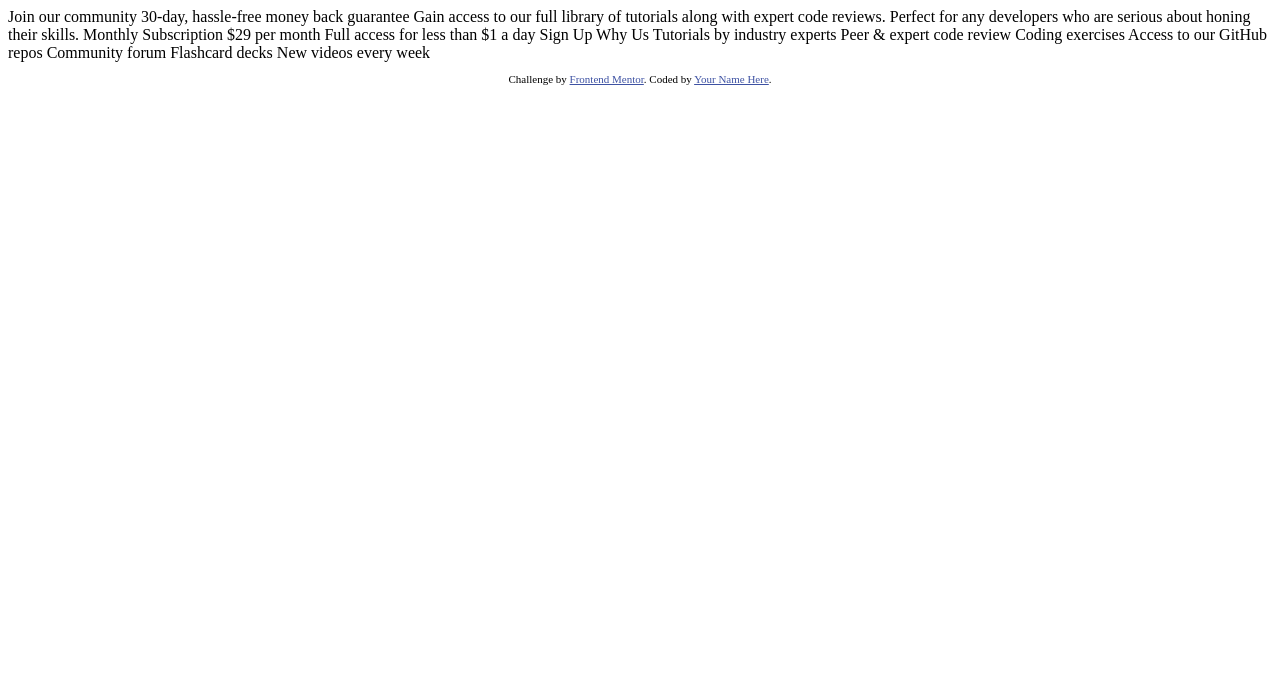
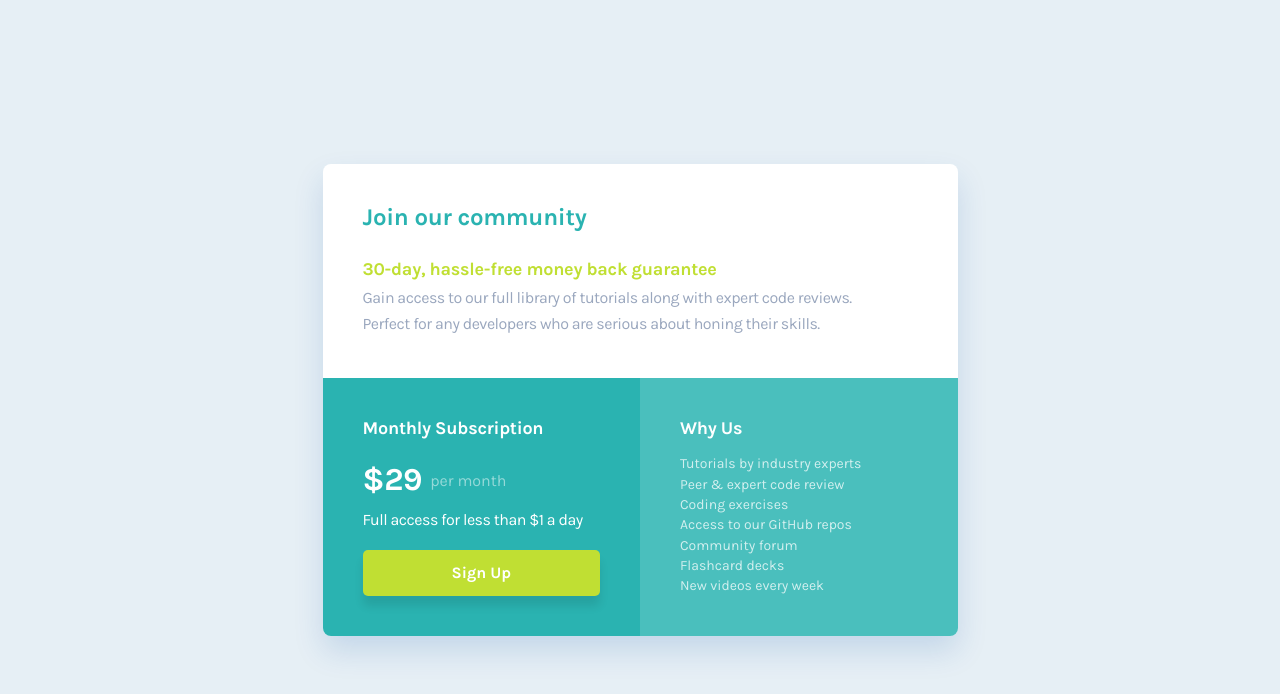
Before and after one commit to schindlerdumagat/single-price-grid-component, a plain HTML site: page index.html in a window 1280 px wide. Drawn offline with Linux system fonts and the light colour scheme; a web font is replaced by a local one.

Commit message:
finish: version 1

```diff
--- a/index.html
+++ b/index.html
@@ -1,50 +1,68 @@
 <!DOCTYPE html>
 <html lang="en">
-<head>
-  <meta charset="UTF-8">
-  <meta name="viewport" content="width=device-width, initial-scale=1.0"> <!-- displays site properly based on user's device -->
+  <head>
+    <meta charset="UTF-8" />
+    <meta name="viewport" content="width=device-width, initial-scale=1.0" />
+    <!-- displays site properly based on user's device -->
 
-  <link rel="icon" type="image/png" sizes="32x32" href="./images/favicon-32x32.png">
+    <link
+      rel="icon"
+      type="image/png"
+      sizes="32x32"
+      href="./images/favicon-32x32.png"
+    />
 
-  <title>Frontend Mentor | Single Price Grid Component</title>
+    <title>Frontend Mentor | Single Price Grid Component</title>
 
-  <!-- Feel free to remove these styles or customise in your own stylesheet 👍 -->
-  <style>
-    .attribution { font-size: 11px; text-align: center; }
-    .attribution a { color: hsl(228, 45%, 44%); }
-  </style>
-</head>
-<body>
-  Join our community
+    <link
+      rel="preload"
+      as="font"
+      type="font/woff2"
+      href="./fonts/karla-v32-latin-700.woff2"
+      crossorigin
+    />
+    <link
+      rel="preload"
+      as="font"
+      type="font/woff2"
+      href="./fonts//karla-v32-latin-regular.woff2"
+      crossorigin
+    />
 
-  30-day, hassle-free money back guarantee
-
-  Gain access to our full library of tutorials along with expert code reviews.
-  Perfect for any developers who are serious about honing their skills.
-
-  Monthly Subscription
-
-  &dollar;29 per month
-
-  Full access for less than &dollar;1 a day
-
-  Sign Up
-
-  Why Us
-
-  Tutorials by industry experts
-  Peer &amp; expert code review
-  Coding exercises
-  Access to our GitHub repos
-  Community forum
-  Flashcard decks
-  New videos every week
-
-  <footer>
-    <p class="attribution">
-      Challenge by <a href="https://www.frontendmentor.io?ref=challenge" target="_blank">Frontend Mentor</a>.
-      Coded by <a href="#">Your Name Here</a>.
-    </p>
-  </footer>
-</body>
+    <link rel="stylesheet" href="style.css" />
+  </head>
+  <body>
+    <main>
+      <h1 id="single-price-grid" class="visually-hidden">Sample Single Price Grid Component</h1>
+      <section class="price-grid" aria-labelledby="single-price-grid">
+        <div class="header">
+          <h2 class="header__title">Join our community</h2>
+          <strong class="header__highlight">30-day, hassle-free money back guarantee</strong>
+          <p class="header__description"0>
+            Gain access to our full library of tutorials along with expert code
+            reviews. Perfect for any developers who are serious about honing
+            their skills.
+          </p>
+        </div>
+        <div class="subscription">
+          <h3 class="subscription__title">Monthly Subscription</h3>
+          <p class="subscription__price"><strong class="subscription__price-highlight">&dollar;29</strong>per month</p>
+          <p class="subscription__feature">Full access for less than &dollar;1 a day</p>
+          <a class="subscription__link"href="#">Sign Up</a>
+        </div>
+        <div class="why">
+          <h3 class="why__title">Why Us</h3>
+          <ul class="why__list">
+            <li class="why__list-item">Tutorials by industry experts</li>
+            <li class="why__list-item">Peer &amp; expert code review</li>
+            <li class="why__list-item">Coding exercises</li>
+            <li class="why__list-item">Access to our GitHub repos</li>
+            <li class="why__list-item">Community forum</li>
+            <li class="why__list-item">Flashcard decks</li>
+            <li class="why__list-item">New videos every week</li>
+          </ul>
+        </div>
+      </section>
+    </main>
+  </body>
 </html>
--- /dev/null
+++ b/style.css
@@ -0,0 +1,260 @@
+/* CSS RESETS */
+
+/* Box sizing rules */
+*,
+*::before,
+*::after {
+  margin: 0;
+  padding: 0;
+  box-sizing: border-box;
+}
+
+/* Prevent font size inflation */
+html {
+  -moz-text-size-adjust: none;
+  -webkit-text-size-adjust: none;
+  text-size-adjust: none;
+}
+
+/* Remove default margin in favour of better control in authored CSS */
+body,
+h1,
+h2 h3,
+p {
+  margin-block-end: 0;
+}
+
+/* Remove list styles on ul, ol elements with a list role, which suggests default styling will be removed */
+ul {
+  list-style: none;
+}
+
+/* Set core body defaults */
+body {
+  min-height: 100vh;
+  line-height: 1.65;
+  text-wrap: balance;
+}
+
+h1,
+h2,
+h3 {
+  line-height: 1.15; /* Set shorter line heights on headings and interactive elements */
+}
+
+/* A elements that don't have a class get default styles */
+a:not([class]) {
+  text-decoration-skip-ink: auto;
+  color: currentColor;
+}
+
+.visually-hidden:not(:focus):not(:active) {
+  position: absolute;
+  width: 1px;
+  height: 1px;
+  overflow: hidden;
+  clip: rect(0 0 0 0); /* Legacy property for Internet Explorer */
+  clip-path: inset(50%);
+  white-space: nowrap;
+}
+
+/* FONTS */
+
+/* karla-regular - latin */
+@font-face {
+  font-display: swap; /* Check https://developer.mozilla.org/en-US/docs/Web/CSS/@font-face/font-display for other options. */
+  font-family: "Karla";
+  font-style: normal;
+  font-weight: 400;
+  src: url("../fonts/karla-v32-latin-regular.woff2") format("woff2"); /* Chrome 36+, Opera 23+, Firefox 39+, Safari 12+, iOS 10+ */
+}
+/* karla-700 - latin */
+@font-face {
+  font-display: swap; /* Check https://developer.mozilla.org/en-US/docs/Web/CSS/@font-face/font-display for other options. */
+  font-family: "Karla";
+  font-style: normal;
+  font-weight: 700;
+  src: url("../fonts/karla-v32-latin-700.woff2") format("woff2"); /* Chrome 36+, Opera 23+, Firefox 39+, Safari 12+, iOS 10+ */
+}
+
+/* CUSTOM VARIABLES */
+
+:root {
+  /* COLORS */
+
+  --clr-white: #ffffff;
+  --clr-gray: #9aa7be;
+  --clr-teal-100: #e6eff5;
+  --clr-teal-400: #4abfbd;
+  --clr-teal-500: #2ab3b1;
+  --clr-green: #c0df33;
+  --clr-transparent: transparent;
+
+  /* TYPOGRAPHY */
+
+  --ff-main: "Karla", sans-serif;
+  --fs-body: 1rem;
+
+  /* SPACINGS */
+
+  --space-0: 0;
+  --space-100: 0.5rem;
+  --space-200: 1rem;
+  --space-300: 1.5rem;
+  --space-400: 2rem;
+  --space-500: 2.5rem;
+
+  /* BORDER RADIUS */
+
+  --rounded-xs: 5px;
+  --rounded-sm: 8px;
+
+
+  /* BOX SHADOW */
+
+  --shadow-sm: 0px 15px 30px rgba(0, 81, 171, 0.15);
+  --shadow-btn: 0px 10px 10px rgba(0,0,0, 0.0973);
+
+}
+
+body {
+  display: flex;
+  justify-content: center;
+  align-items: center;
+  padding: var(--space-400);
+  background-color: var(--clr-teal-100);
+  font-family: var(--ff-main);
+  font-size: var(--fs-body);
+}
+
+.price-grid {
+  display: grid;
+  grid-template-columns: 1fr;
+  max-inline-size: 39.688rem;
+  border-radius: var(--rounded-sm);
+  overflow: hidden;
+  box-shadow: var(--shadow-sm);
+}
+
+.header, .subscription, .why {
+  padding: var(--space-500);
+}
+
+.header {
+  background-color: var(--clr-white);
+}
+
+.header__title {
+  font-size: 1.5rem;
+  font-weight: 700;
+  letter-spacing: -0.0104em;
+  color: var(--clr-teal-500);
+  margin-block-end: var(--space-300);
+}
+
+.header__highlight {
+  font-size: 1.125rem;
+  font-weight: 700;
+  letter-spacing: -0.0138em;
+  color: var(--clr-green);
+  margin-block-end: var(--space-100);
+}
+
+.header__description {
+  color: var(--clr-gray);
+  letter-spacing: -0.0312em;
+}
+
+.subscription {
+  display: flex;
+  flex-direction: column;
+  background-color: var(--clr-teal-500);
+  color: var(--clr-white);
+  padding-block: clamp(var(--space-300), 0.5458rem + 4.0712vw, var(--space-500));
+}
+
+.subscription__title {
+  font-size: 1.125rem;
+  font-weight: 700;
+  letter-spacing: -0.0138em;
+  margin-block-end: var(--space-200);
+}
+
+.subscription__price {
+  display: flex;
+  align-items: center;
+  gap: var(--space-100);
+  color: rgba(255, 255, 255, 0.5);
+}
+
+.subscription__price-highlight {
+  font-size: 2rem;
+  font-weight: 700;
+  letter-spacing: -0.0125em;
+  color: var(--clr-white);
+}
+
+.subscription__feature {
+  display: inline-block;
+  letter-spacing: -0.03125em;
+  margin-block-end: var(--space-400);
+}
+
+.subscription__link {
+  text-align: center;
+  padding: var(--space-100);
+  border-radius: var(--rounded-xs);
+  text-decoration: none;
+  background-color: var(--clr-green);
+  color: inherit;
+  font-weight: 700;
+  border: 2px solid var(--clr-transparent);
+  box-shadow: var(--shadow-btn);
+  transition: color 0.3s, background-color 0.3s, border-color 0.3s;
+}
+
+.subscription__link:hover {
+  color: var(--clr-green);
+  background-color: var(--clr-transparent);
+  border: 2px solid var(--clr-green);
+}
+
+.subscription__link:focus-visible {
+  outline: 2px solid var(--clr-green);
+  outline-offset: 2px;
+}
+
+.why {
+  background-color: var(--clr-teal-400);
+  color: var(--clr-white);
+  padding-block: clamp(var(--space-300), 0.5458rem + 4.0712vw, var(--space-500));
+}
+
+.why__title {
+  font-size: 1.125rem;
+  font-weight: 700;
+  letter-spacing: -0.0138em;
+  margin-block-end: var(--space-200);
+}
+
+.why__list {
+  font-size: 0.875rem;
+  line-height: 1.45;
+  opacity: 0.75;
+}
+
+@media screen and (min-width: 48em) {
+
+  .price-grid {
+    grid-template-columns: 1fr 1fr;
+  }
+
+  .header {
+    grid-column: span 2;
+  }
+
+  .subscription__feature {
+    margin-block-end: auto;
+  }
+
+}
```
Also changed, not shown: fonts/karla-v32-latin-700.woff2 (added), fonts/karla-v32-latin-regular.woff2 (added).
